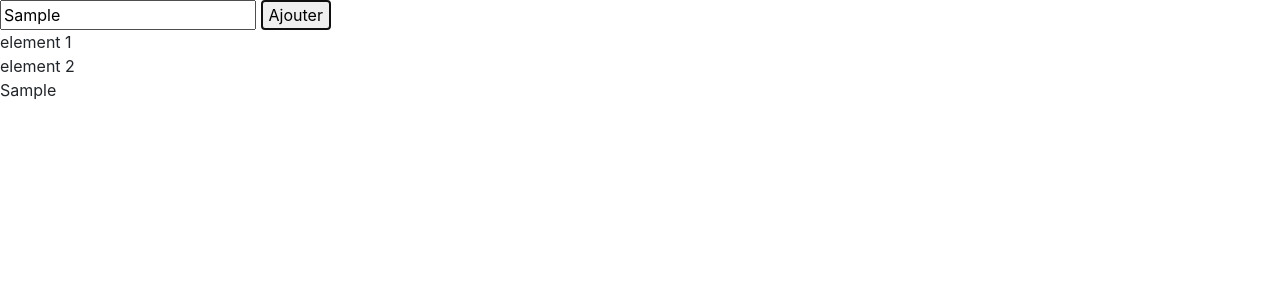
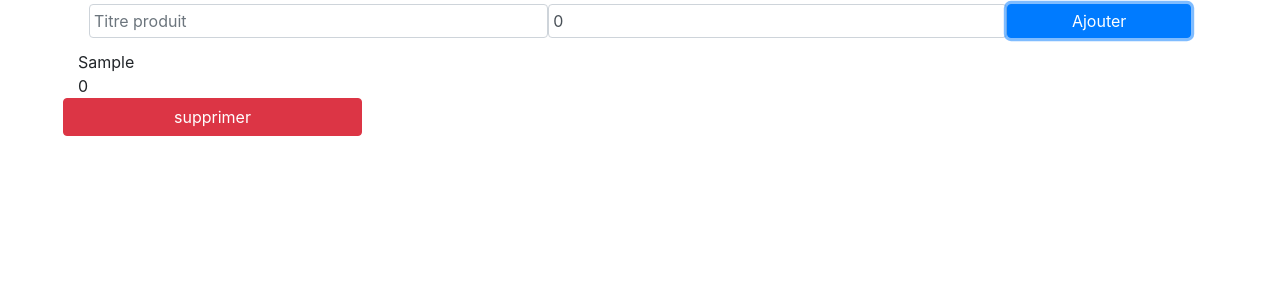
Before and after one commit to ihabAbadi/reactFormationSoftTeam, a React (Create React App) app: page / in a window 1280 px wide. Both pictures are taken after typing "Sample" into the empty fields and a click on the button "Ajouter". Shown: the top 300 px of the page. Built offline with nearby package versions, Linux system fonts and the light colour scheme.

Commit message:
correction product

```diff
--- a/src/App.js
+++ b/src/App.js
@@ -31,8 +31,8 @@ const App = () => (<div>
       {/* <FirstComponent></FirstComponent>
       <FirstComponent></FirstComponent> */}
       {/* <FirstComponentEvent></FirstComponentEvent> */}
-      <PersonsComponent></PersonsComponent>
-      {/* <ProductsComponent></ProductsComponent> */}
+      {/* <PersonsComponent></PersonsComponent> */}
+      <ProductsComponent></ProductsComponent>
 </div>)
 
 export default App;
--- /dev/null
+++ b/src/Products/FormProductComponent.js
@@ -0,0 +1,42 @@
+import React, { PureComponent } from 'react'
+
+export class FormProductComponent extends PureComponent {
+    constructor(props) {
+        super(props)
+        this.state = {
+            product: {
+                title: '',
+                price: 0
+            }
+        }
+    }
+
+    changeField = (e) => {
+        const tmpProduct = {...this.state.product}
+        tmpProduct[e.target.name] = e.target.value
+        this.setState({
+            product : {...tmpProduct}
+        })
+    }
+
+    addProduct = () => {
+        this.props.addProduct(this.state.product)
+        this.setState({
+            product : {
+                title: '',
+                price: 0
+            }
+        })
+    }
+
+
+    render() {
+        return (
+            <div className="row m-1">
+                <input type="text" name="title" value={this.state.product.title} onChange={this.changeField} placeholder="Titre produit" className="form-control col-5 p-1" />
+                <input type="number" name="price" onChange={this.changeField} value={this.state.product.price} placeholder="Prix produit" className="form-control col-5 p-1" />
+                <button className="btn btn-primary p-1 col-2" onClick={this.addProduct}>Ajouter</button>
+            </div>
+        )
+    }
+}
--- a/src/Products/ProductComponent.js
+++ b/src/Products/ProductComponent.js
@@ -15,6 +15,9 @@ export class ProductComponent extends PureComponent  {
                 <div className="row justify-content-center">
                     <div className="col">{product.price}</div>
                 </div>
+                <div className="row">
+                    <button className="btn btn-danger col" onClick={() => this.props.deleteProduct(product.title)}>supprimer</button>
+                </div>
             </div>
          );
     }
--- a/src/Products/ProductsComponent.js
+++ b/src/Products/ProductsComponent.js
@@ -1,48 +1,37 @@
 import React, { PureComponent } from 'react'
+import { FormProductComponent } from './FormProductComponent';
 import { ProductComponent } from './ProductComponent';
 
 export class ProductsComponent extends PureComponent {
     constructor(props) {
         super(props);
         this.state = {
-            product : {
-                title : '',
-                price : 0
-            },
             products : []
          }
     }
 
-    changeField = (e) => {
-        const tmpProduct = {...this.state.product}
-        tmpProduct[e.target.name] = e.target.value
-        this.setState({ product: tmpProduct });
+
+
+    addProduct = (product) => {
+        this.setState(
+            {
+                products : [...this.state.products, {...product}],
+            }
+        )
     }
 
-    addProduct = () => {
-        this.setState(
-            {
-                products : [...this.state.products, {...this.state.product}],
-                product : {
-                    title : '',
-                    price : 0
-                }
-            }
-        )
+    deleteProduct = (title) => {
+        this.setState({ products: [...this.state.products.filter(p => p.title != title)] });
     }
 
     render() {
         return (
             <div className="container">
-                <div className="row m-1">
-                    <input type="text" name="title" onChange={this.changeField} placeholder="Titre produit" className="form-control col-5 p-1" />
-                    <input type="number" name="price" onChange={this.changeField} placeholder="Prix produit" className="form-control col-5 p-1" />
-                    <button className="btn btn-primary p-1 col-2" onClick={this.addProduct}>Ajouter</button>
-                </div>
+                <FormProductComponent addProduct={this.addProduct}></FormProductComponent>
                 <div className="row ">
                     {this.state.products.map((element, index) => {
                         return (
-                            <ProductComponent key={index} product={element}></ProductComponent>
+                            <ProductComponent deleteProduct={this.deleteProduct} key={index} product={element}></ProductComponent>
                         )
                     })}
                 </div>
```
